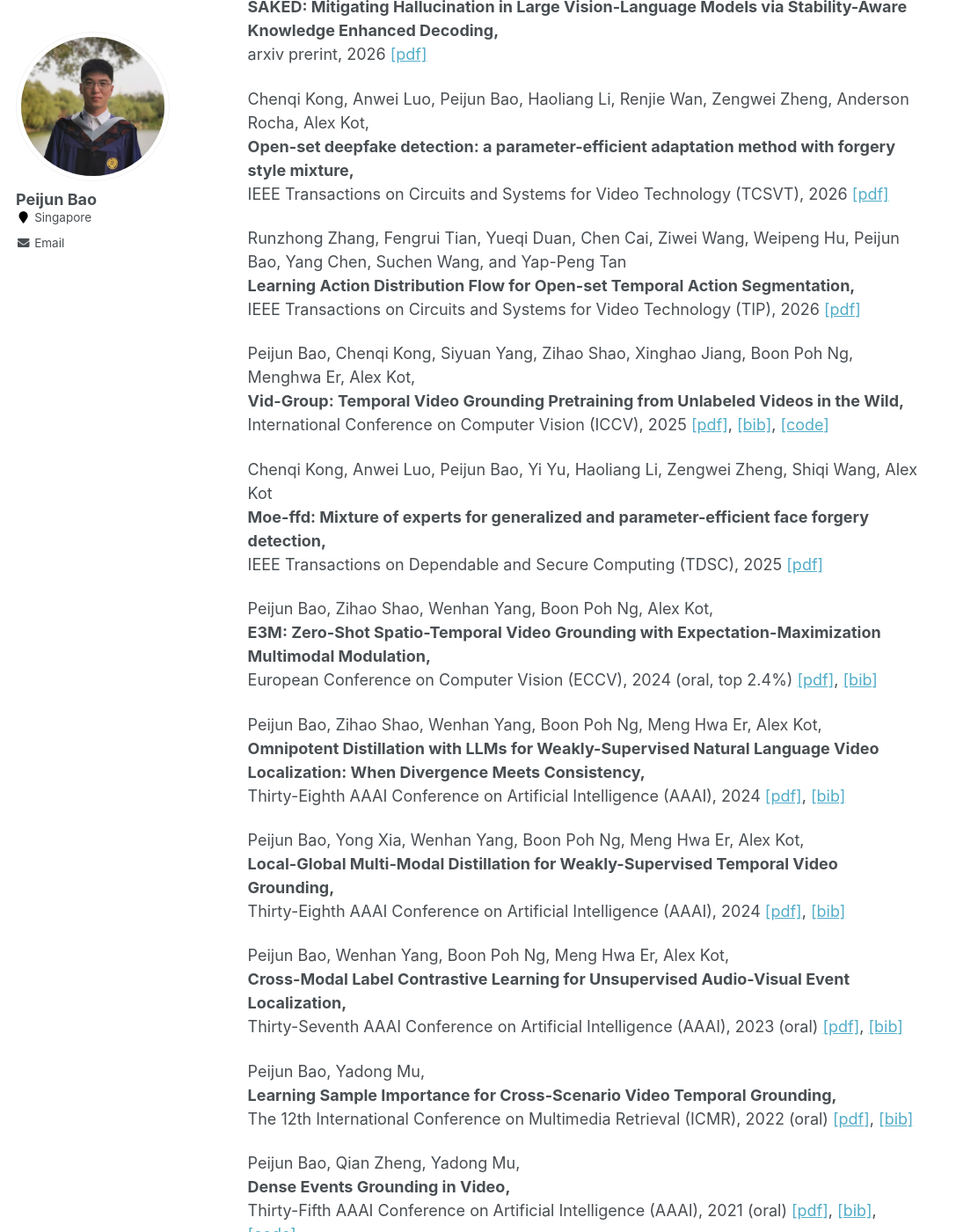
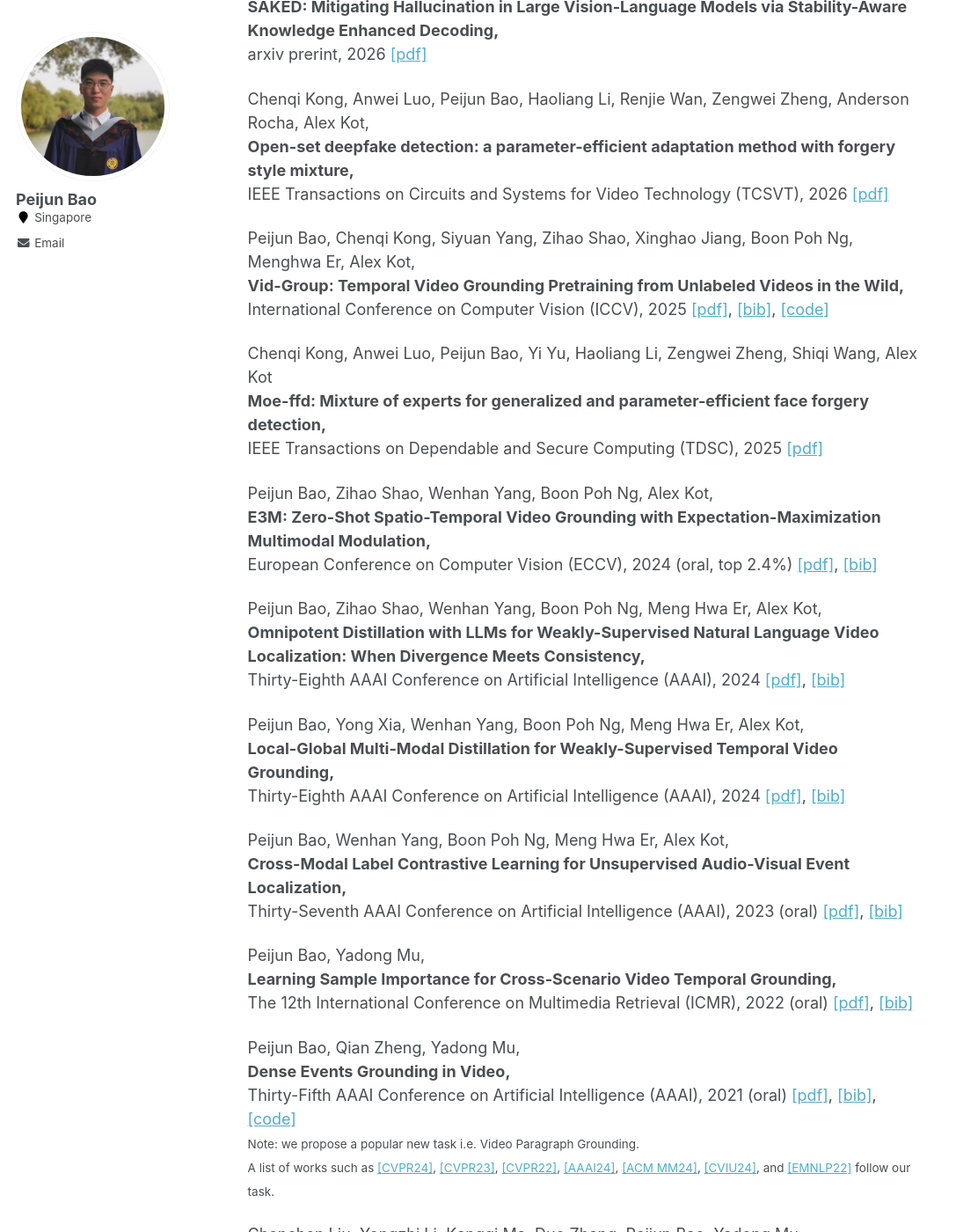
Before and after one commit to baopj/baopj.github.io, a Jekyll site: the page built from _pages/about.md, in a window 1280 px wide and 1400 px high, scrolled down 881 px. Shown: the whole window at 88% size, without its empty margins (0-1087 px from the left). Built offline with Jekyll 4.4.1, drawn with Linux system fonts in a browser that asks for light colours; some of the changed text lies outside the part shown.

Commit message:
Update about.md

```diff
--- a/_pages/about.md
+++ b/_pages/about.md
@@ -46,13 +46,6 @@ Chenqi Kong, Anwei Luo, Peijun Bao, Haoliang Li, Renjie Wan, Zengwei Zheng, Ande
 IEEE Transactions on Circuits and Systems for Video Technology (TCSVT), 2026
 [[pdf]](https://arxiv.org/pdf/2408.12791)
 
-Runzhong Zhang, Fengrui Tian, Yueqi Duan, Chen Cai, Ziwei Wang,
-Weipeng Hu, Peijun Bao, Yang Chen, Suchen Wang, and Yap-Peng Tan
-<br />
-**Learning Action Distribution Flow for Open-set Temporal Action Segmentation,**
-<br />
-IEEE Transactions on Circuits and Systems for Video Technology (TIP), 2026
-[[pdf]]()
 
 Peijun Bao, Chenqi Kong, Siyuan Yang, Zihao Shao, Xinghao Jiang, Boon Poh Ng, Menghwa Er, Alex Kot,
 <br />
@@ -120,10 +113,16 @@ and
 follow our task. </small>
 
 
-
-
 Chenchen Liu, Yongzhi Li, Kangqi Ma, Duo Zhang, Peijun Bao, Yadong Mu,
 <br />
 **Learning 3-D Human Pose Estimation from Catadioptric Videos,**
 <br />
 The 30th International Joint Conference on Artificial Intelligence (IJCAI), 2021 [[pdf]](https://www.ijcai.org/proceedings/2021/0118.pdf)
+
+Runzhong Zhang, Fengrui Tian, Yueqi Duan, Chen Cai, Ziwei Wang,
+Weipeng Hu, Peijun Bao, Yang Chen, Suchen Wang, and Yap-Peng Tan
+<br />
+**Learning Action Distribution Flow for Open-set Temporal Action Segmentation,**
+<br />
+IEEE Transactions on Circuits and Systems for Video Technology (TIP), 2026
+[[pdf]]()
```
